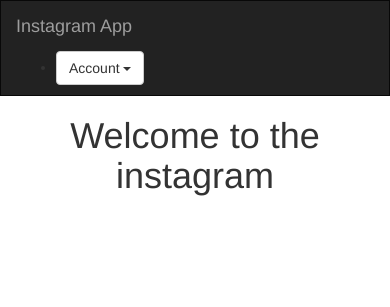
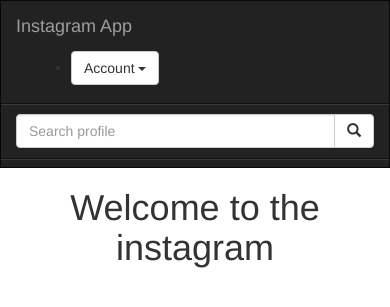
Before and after one commit to ugiriwabo/App_Instagram, a Django app: page / in a window 390 px wide. Shown: the top 307 px of the page. Run offline with Django 3.2, Linux system fonts and the light colour scheme; the visitor is signed in with stand-in values (Sample User, id 1); data that the repository does not hold is empty; some libraries are stand-ins or nearby versions.

Commit message:
now on the navigation bar the form of search is displayed even if it doesn't work

```diff
--- a/photoes/models.py
+++ b/photoes/models.py
@@ -43,5 +43,5 @@ class Profile(models.Model):
     @classmethod
     def search_by_profile(cls,search_term):
         profile_photo=Profile.objects.filter(name__icontains=search_term)
-        images = cls.objects.filter(profile=profile)
+        images = cls.objects.filter( profile_photo= profile_photo)
         return images
--- a/photoes/templates/navbar.html
+++ b/photoes/templates/navbar.html
@@ -11,10 +11,6 @@
     <div class="navbar-header">
       <a class="navbar-brand" href="{% url 'profile' %}">Instagram App</a>
     </div>
-  </div>
-
-
-
     <div class="col-sm-6 col-md-6">
       {% if user.is_authenticated %}
 
@@ -52,7 +48,14 @@
       <li>
         <a class='btn btn-default' href="/accounts/login">Login</a>
       </li>
-  <form class="navbar-form" role="search" action="{% url 'search_results' %}">
+
+      {% endif %}
+
+    </div>
+  </div>
+<div class="col-sm-4 col-md-4 navbar-right">
+
+  <form class="navbar-form" role="search" action="{% url 'search' %}">
 
     <div class="input-group">
       <input type="text" class="form-control" placeholder="Search profile" name="search">
@@ -62,7 +65,6 @@
     </div>
 
   </form>
-  {% endif %}
 </div>
 </nav>
 </body>
```
Also changed, not shown: photoes/templates/welcome.html (line endings or trailing spaces). Lines whose indentation alone changed are shown as unchanged.
